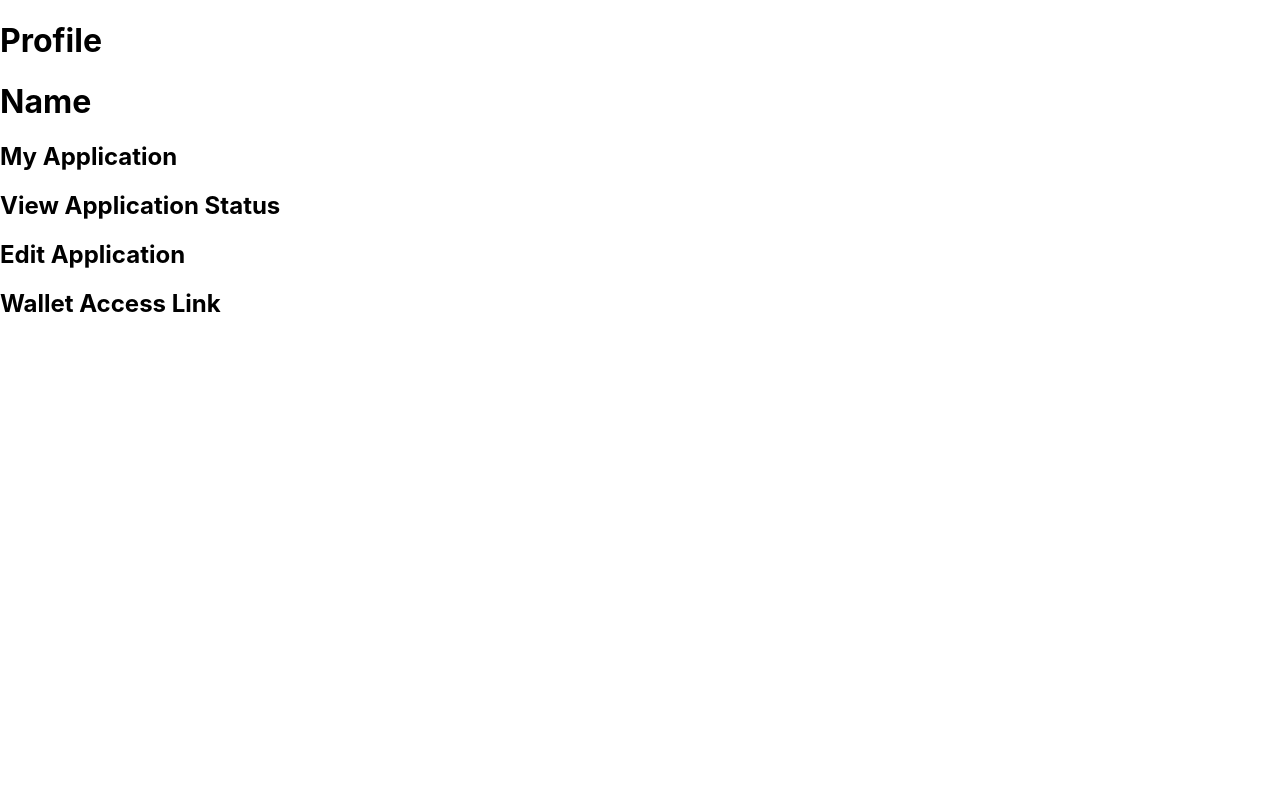
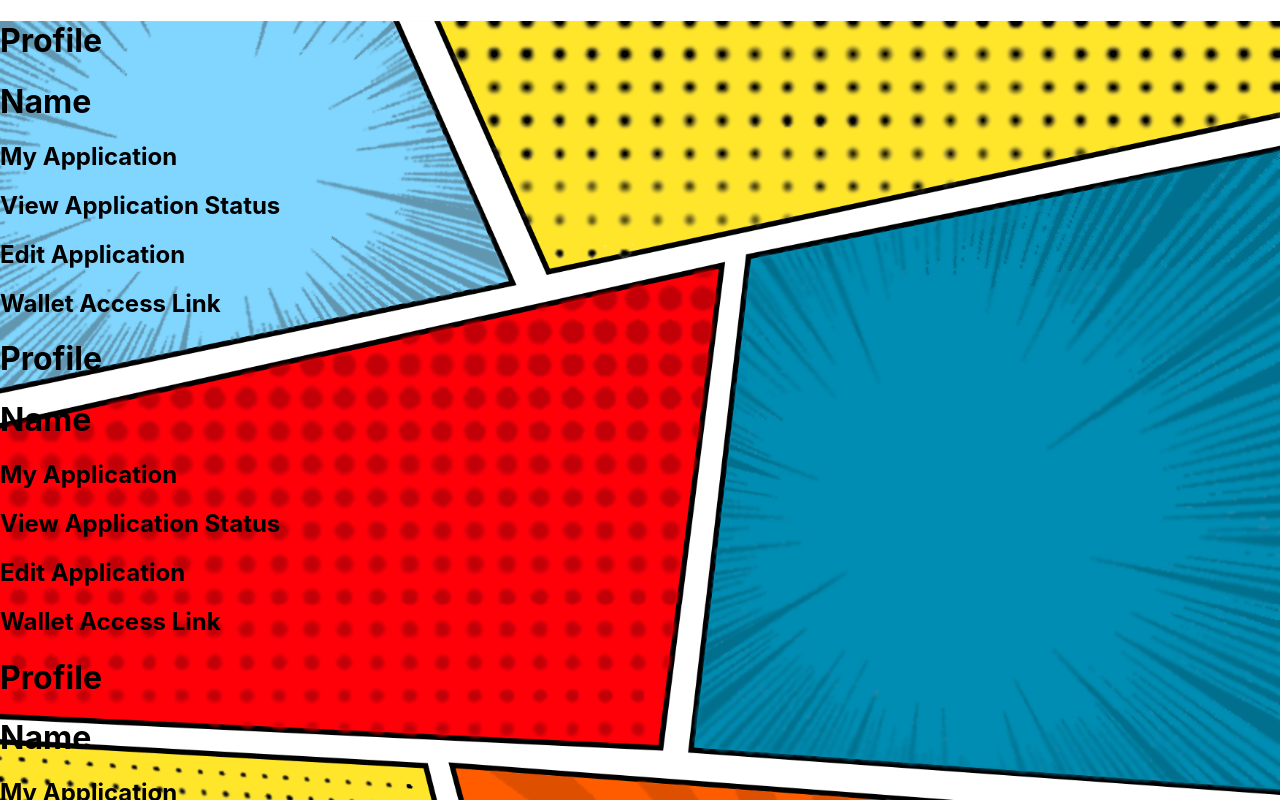
Before and after one commit to Hello-World-Purdue/hw21-frontend, a Next.js app: page /profile in a window 1280 px wide. Shown: the top 800 px of the page. Built offline with nearby package versions, Linux system fonts and the light colour scheme.

Commit message:
Added background

```diff
--- a/pages/profile.tsx
+++ b/pages/profile.tsx
@@ -1,6 +1,36 @@
+import styles from "../styles/Home.module.css";
+
 export default function Profile() {
   return (
-    <div>
+    <div className={styles.profile_main}>
+      <h1>Profile</h1>
+      <h1>Name</h1>
+      <a href="/review">
+        <h2>My Application</h2>
+      </a>
+      <a>
+        <h2>View Application Status</h2>
+      </a>
+      <a href="/edit">
+        <h2>Edit Application</h2>
+      </a>
+      <a href="/wallet">
+        <h2>Wallet Access Link</h2>
+      </a>
+      <h1>Profile</h1>
+      <h1>Name</h1>
+      <a href="/review">
+        <h2>My Application</h2>
+      </a>
+      <a>
+        <h2>View Application Status</h2>
+      </a>
+      <a href="/edit">
+        <h2>Edit Application</h2>
+      </a>
+      <a href="/wallet">
+        <h2>Wallet Access Link</h2>
+      </a>
       <h1>Profile</h1>
       <h1>Name</h1>
       <a href="/review">
--- a/styles/Home.module.css
+++ b/styles/Home.module.css
@@ -2,9 +2,8 @@
   min-width: 100vh;
   position: relative;
   object-fit: contain;
-
 }
-.body{
+.body {
   min-width: fit-content;
 }
 .resources {
@@ -22,9 +21,9 @@
   flex-direction: column;
   justify-content: center;
   align-items: center;
-  background-image:url("../images/admin_dashboard_background.jpg");
-  background-repeat:repeat;
-  background-size:125%;
+  background-image: url("../images/admin_dashboard_background.jpg");
+  background-repeat: repeat;
+  background-size: 125%;
 }
 
 .admin_dashboard_header {
@@ -37,7 +36,7 @@
 }
 
 .main {
-  width:95%;
+  width: 95%;
   display: flex;
   flex-direction: column;
   justify-content: center;
@@ -45,38 +44,44 @@
 }
 
 .resources_header {
-  background-image:url("../images/resources_background.png");
-  background-repeat:no-repeat;
+  background-image: url("../images/resources_background.png");
+  background-repeat: no-repeat;
   background-size: 100% 40%;
-  height:650px;
+  height: 650px;
 }
 
 .schedules_header {
-  background-image:url("../images/schedules_background.png");
-  background-repeat:no-repeat;
+  background-image: url("../images/schedules_background.png");
+  background-repeat: no-repeat;
   background-size: 100% 40%;
-  width:100%;
-  height:650px;
+  width: 100%;
+  height: 650px;
 }
 
 .header_heading {
   -webkit-text-stroke: 1.5px black;
-  font-size:50px;
-  margin:0%;
-  font-style:italic;
+  font-size: 50px;
+  margin: 0%;
+  font-style: italic;
   font-weight: bold;
-  color:white;
+  color: white;
   text-align: center;
   text-shadow: 2px 2px gray;
 }
 
+.profile_main {
+  background-image: url("../images/profile_background.svg");
+  background-repeat: repeat-y;
+  background-size: 100vw;
+}
+
 .header_text {
   -webkit-text-stroke: 0.6px black;
-  font-size:20px;
-  margin:0%;
-  font-style:italic;
+  font-size: 20px;
+  margin: 0%;
+  font-style: italic;
   font-weight: bold;
-  color:white;
+  color: white;
   text-align: center;
   text-shadow: 2px 2px gray;
 }
@@ -128,7 +133,7 @@
   position: absolute;
   background-color: #f9f9f9;
   min-width: 160px;
-  box-shadow: 0px 8px 16px 0px rgba(0,0,0,0.2);
+  box-shadow: 0px 8px 16px 0px rgba(0, 0, 0, 0.2);
   z-index: 1;
   border-radius: 10px 10px 10px 10px;
 }
@@ -151,11 +156,11 @@
   display: block;
 }
 .tabs {
-    width: 100%;
-    height: 100px;
-    display: flex;
-    justify-content: center;
-    align-items: center;
+  width: 100%;
+  height: 100px;
+  display: flex;
+  justify-content: center;
+  align-items: center;
 }
 
 /* todo: sticky footer
```
Also changed, not shown: images/profile_background.png (added), images/profile_background.svg (added).
